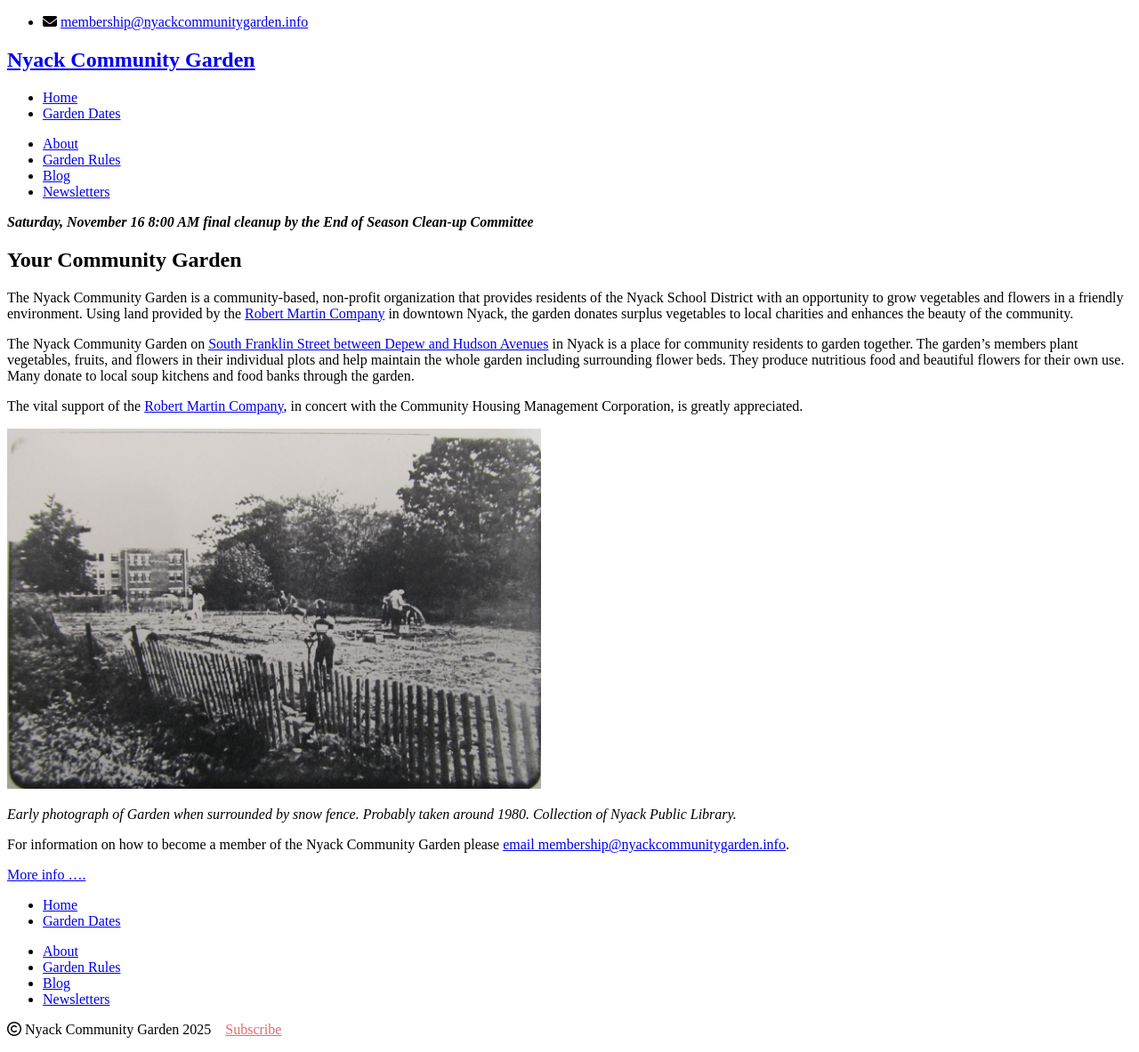
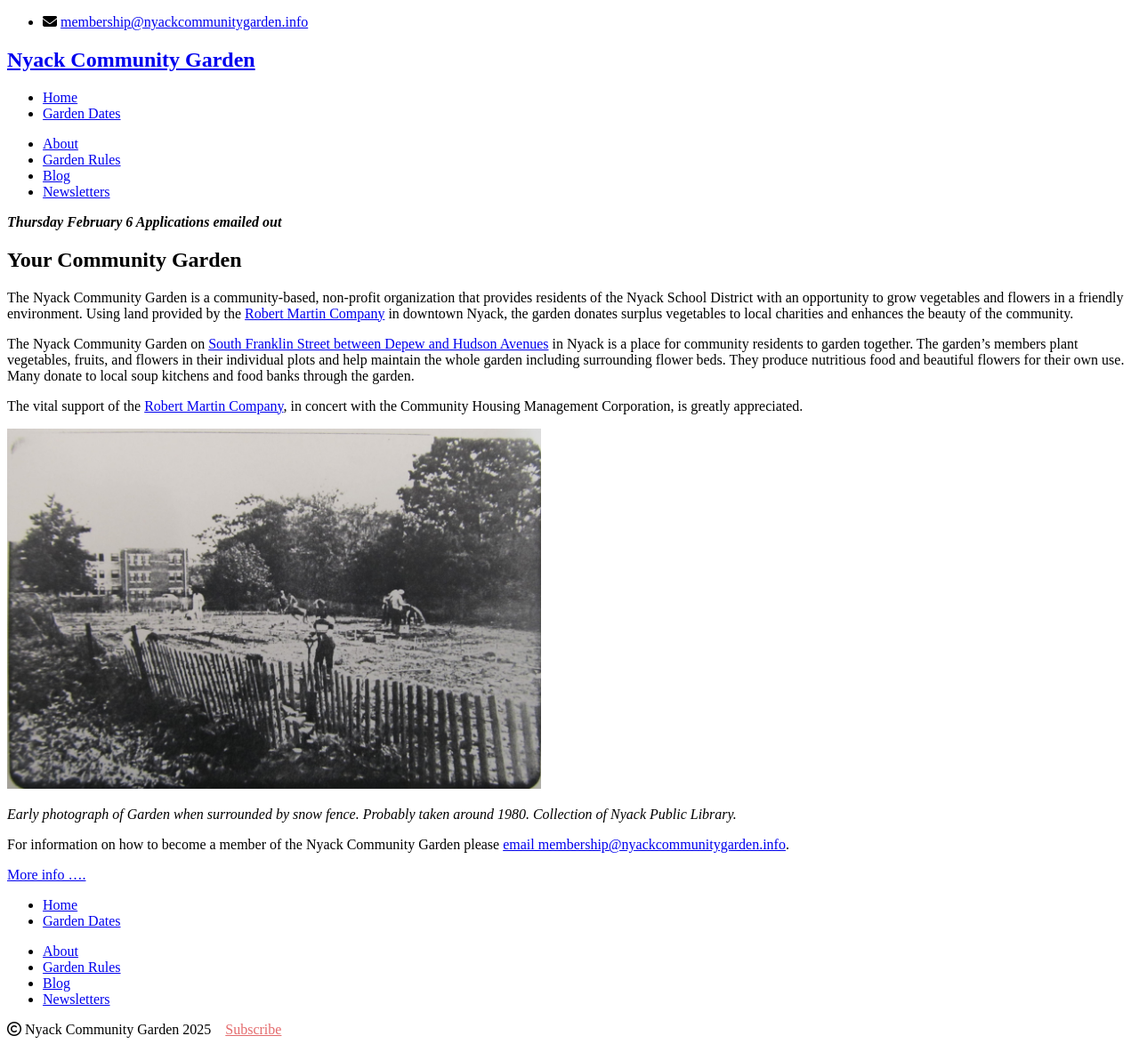
Before and after one commit to bosborne/nyackcommunitygarden, a Jekyll site: the page built from index.md, in a window 1280 px wide. Shown: the whole page at 89% size. Built offline with Jekyll 4.4.1, drawn with Linux system fonts in a browser that asks for light colours; nearby versions of some CDN libraries; library files that are not in the unit come from our copies.

Commit message:
Update garden dates

```diff
--- a/_layouts/default.html
+++ b/_layouts/default.html
@@ -22,8 +22,8 @@
       <div class="bannerbox">
         <p>
           <i>
-            <b><i>Saturday, November 16 8:00 AM</i>
-              final cleanup by the End of Season Clean-up Committee</b>
+            <b><i>Thursday February 6</i>
+              Applications emailed out</b>
           </i>
         </p>
       </div>
```
